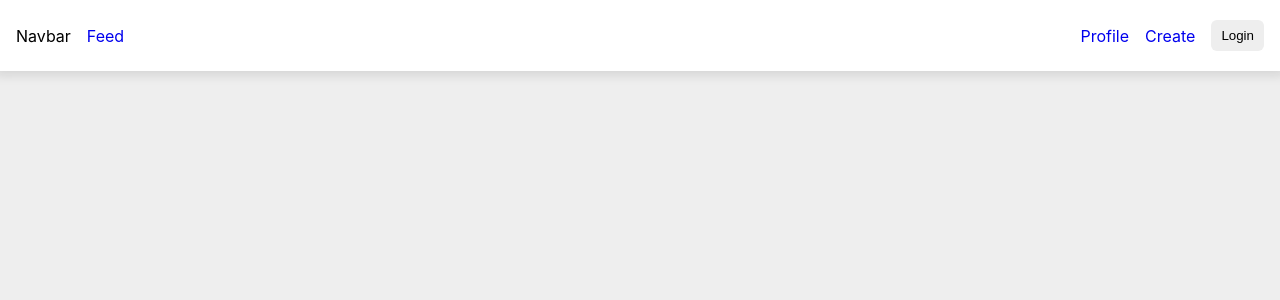
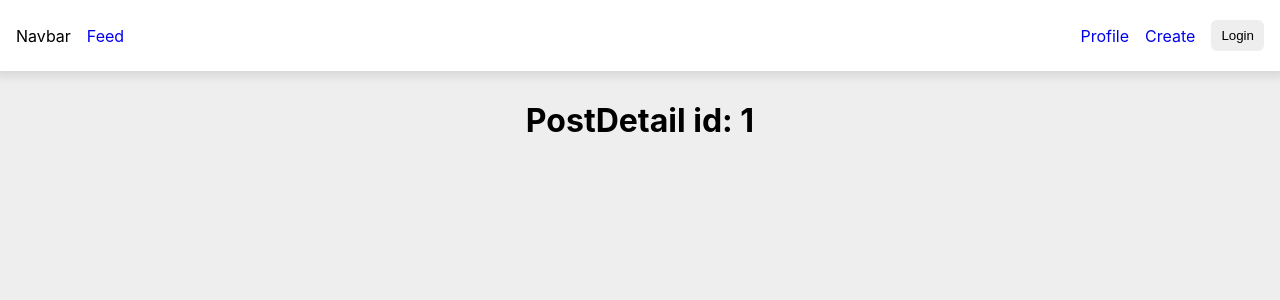
Before and after one commit to CleverseAcademy/react-demo-cohort-2, a React (Vite) app: page /post/1 in a window 1280 px wide. Shown: the top 300 px of the page. Built offline with nearby package versions, Linux system fonts and the light colour scheme.

Commit message:
useParams and useNavigate

```diff
--- a/src/App.tsx
+++ b/src/App.tsx
@@ -4,6 +4,7 @@ import Navbar from './components/Navbar'
 import Home from './pages/Home'
 import Profile from './pages/Profile'
 import Create from './pages/Create'
+import PostDetail from './pages/PostDetail'
 
 function App() {
   return (
@@ -13,6 +14,7 @@ function App() {
         <Route path="/" element={<Home />} />
         <Route path="/profile" element={<Profile />} />
         <Route path="/create" element={<Create />} />
+        <Route path="/post/:id" element={<PostDetail />} />
       </Routes>
     </div>
   )
--- a/src/components/Post.tsx
+++ b/src/components/Post.tsx
@@ -1,6 +1,7 @@
 import { useState } from 'react'
 import { PostDTO } from '../types/dto'
 import classes from './Post.module.css'
+import { Link } from 'react-router-dom'
 
 interface IPostProps {
   post: PostDTO
@@ -15,10 +16,12 @@ const Post = ({ post }: IPostProps) => {
 
   return (
     <div className={classes.post}>
-      <p>id: {post.id}</p>
-      <p>postedBy: {post.userId}</p>
-      <p>title: {post.title}</p>
-      <p>body: {post.body}</p>
+      <Link to={`/post/${post.id}`} style={{ textDecoration: 'none', color: 'black' }}>
+        <p>id: {post.id}</p>
+        <p>postedBy: {post.userId}</p>
+        <p>title: {post.title}</p>
+        <p>body: {post.body}</p>
+      </Link>
       {isShow && <p>more post info...</p>}
       <button onClick={toggleShow}>{isShow ? 'Show Less' : 'Show More'}</button>
     </div>
--- a/src/pages/Create.tsx
+++ b/src/pages/Create.tsx
@@ -1,9 +1,11 @@
 import { FormEvent, useState } from 'react'
 import classes from './Create.module.css'
 import usePosts from '../hooks/usePosts'
+import { useNavigate } from 'react-router-dom'
 
 const Create = () => {
   const { isSubmitting, createPost } = usePosts()
+  const navigate = useNavigate()
   const [newTitle, setNewTitle] = useState<string>('')
   const [newBody, setNewBody] = useState<string>('')
 
@@ -15,6 +17,8 @@ const Create = () => {
 
       setNewTitle('')
       setNewBody('')
+
+      navigate('/')
     } catch (err) {
       console.error(err)
     }
--- /dev/null
+++ b/src/pages/PostDetail.tsx
@@ -0,0 +1,9 @@
+import { useParams } from 'react-router-dom'
+
+const PostDetail = () => {
+  const { id } = useParams()
+
+  return <h1>PostDetail id: {id}</h1>
+}
+
+export default PostDetail
```
